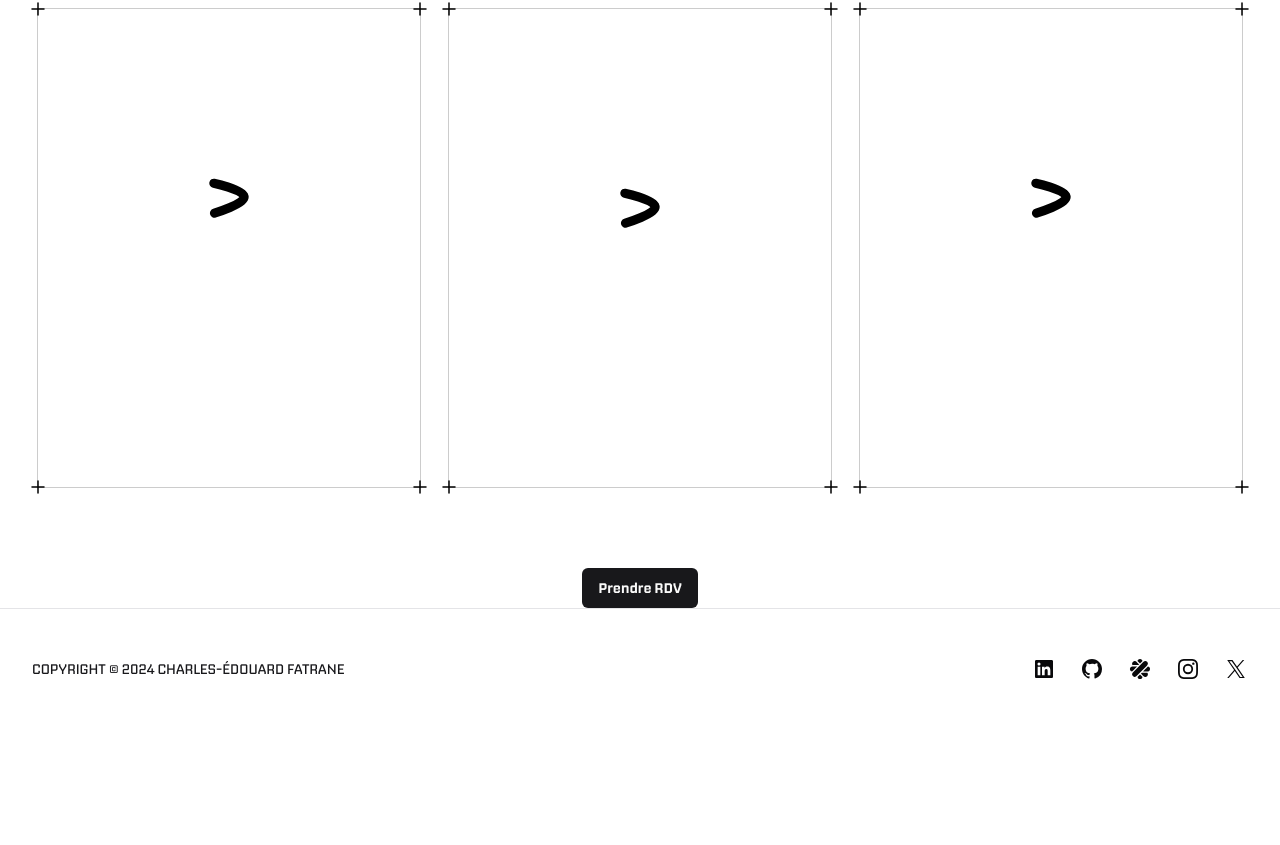
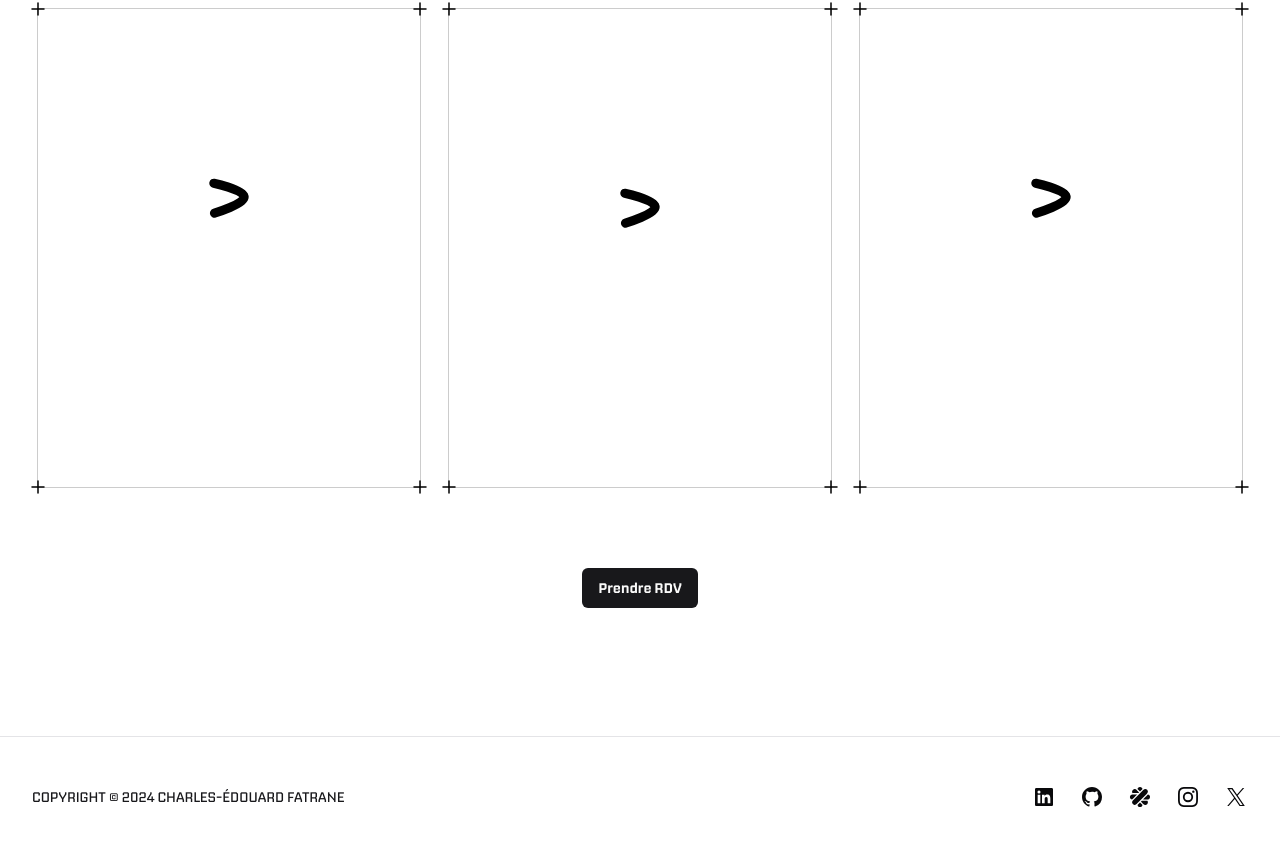
Before and after one commit to cfatrane/portfolio, a Next.js app: page / in a window 1280 px wide. Shown: the part 1260-2105 px from the top of the page. Before the commit the page ends 1989 px from the top, so only its background shows below. Built offline with nearby package versions, Linux system fonts and the light colour scheme.

Commit message:
remove condition of top padding on home screen

```diff
--- a/src/components/shared/Footer.tsx
+++ b/src/components/shared/Footer.tsx
@@ -1,8 +1,6 @@
 "use client";
 
 import { JSX, SVGProps } from "react";
-
-import { usePathname } from "next/navigation";
 
 import SOCIAL from "@/constants/social";
 
@@ -73,15 +71,8 @@ const navigation = [
 ];
 
 export function Footer() {
-  const isHomePage = usePathname() === "/";
-  let className;
-
-  if (!isHomePage) {
-    className = "mt-32";
-  }
-
   return (
-    <footer className={cn("border-t bg-background font-nippo", className)}>
+    <footer className={cn("mt-32 border-t bg-background font-nippo")}>
       <div className="mx-auto max-w-7xl px-6 py-12 md:flex md:items-center md:justify-between lg:px-8">
         <div className="flex justify-center space-x-6 md:order-2">
           {navigation.map((item) => (
```
